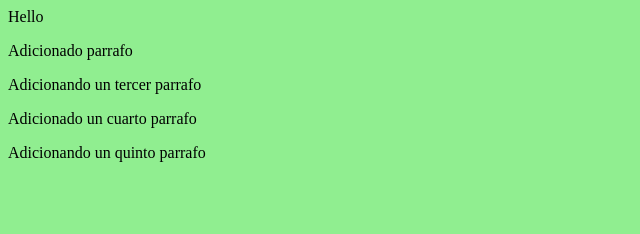
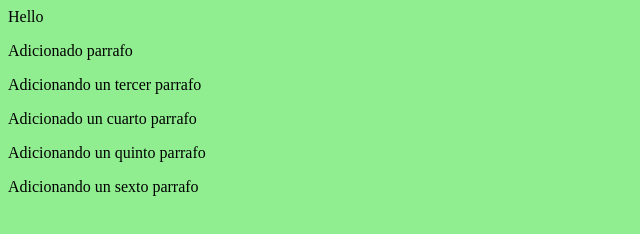
Before and after one commit to FabiGuzman/GitFacilito, a plain HTML site: page index.html in a window 1280 px wide. Shown: the whole page, without its empty margins (0-640 px from the left). Drawn offline with Linux system fonts and the light colour scheme.

Commit message:
Agregando un nuevo parrafo: AntonyGonzalez

```diff
--- a/index.html
+++ b/index.html
@@ -5,5 +5,6 @@
   <p>Adicionando un tercer parrafo</p>
   <p>Adicionado un cuarto parrafo</p>
   <p>Adicionando un quinto parrafo</p>
+  <p>Adicionando un sexto parrafo</p>
  </body>
 </html>
```
